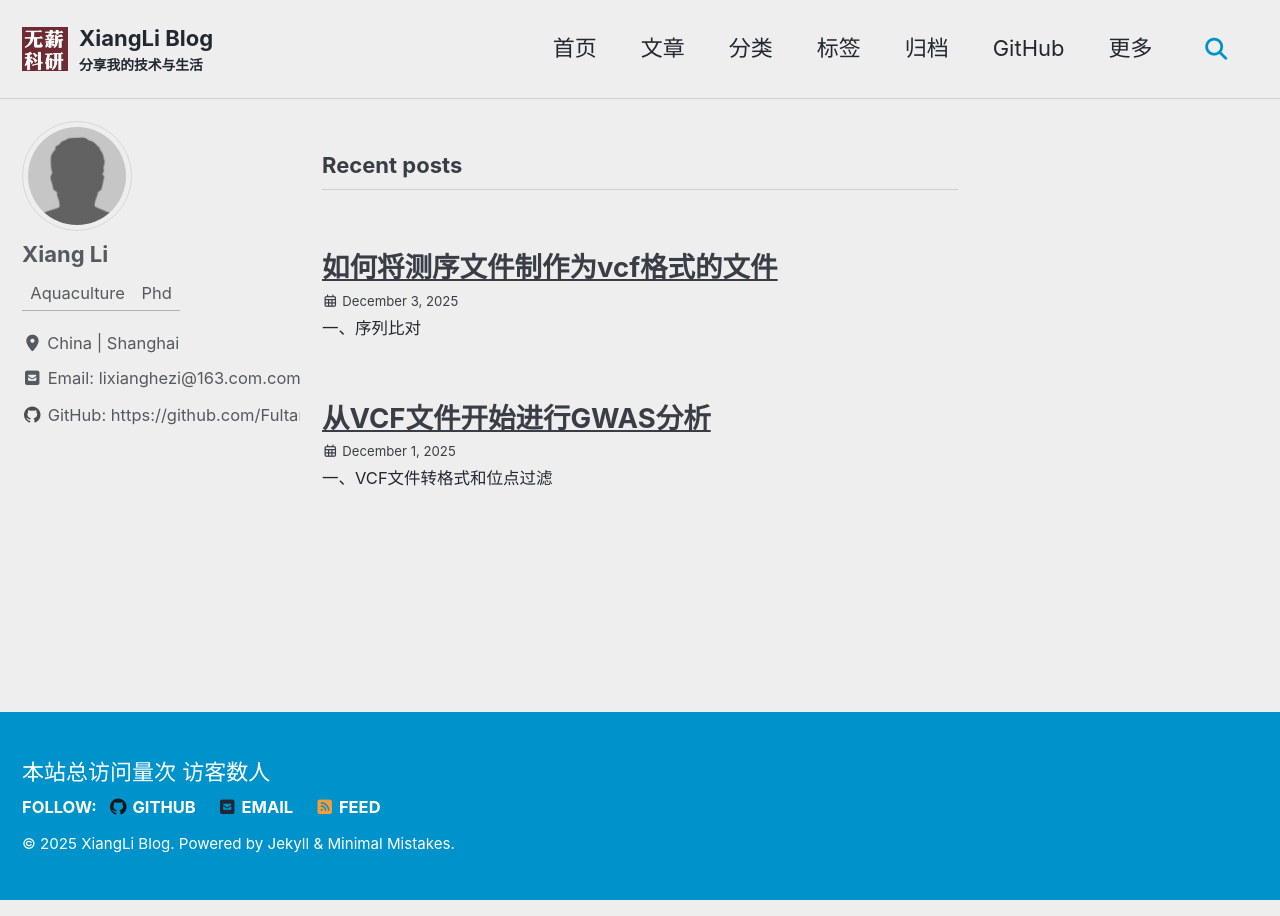
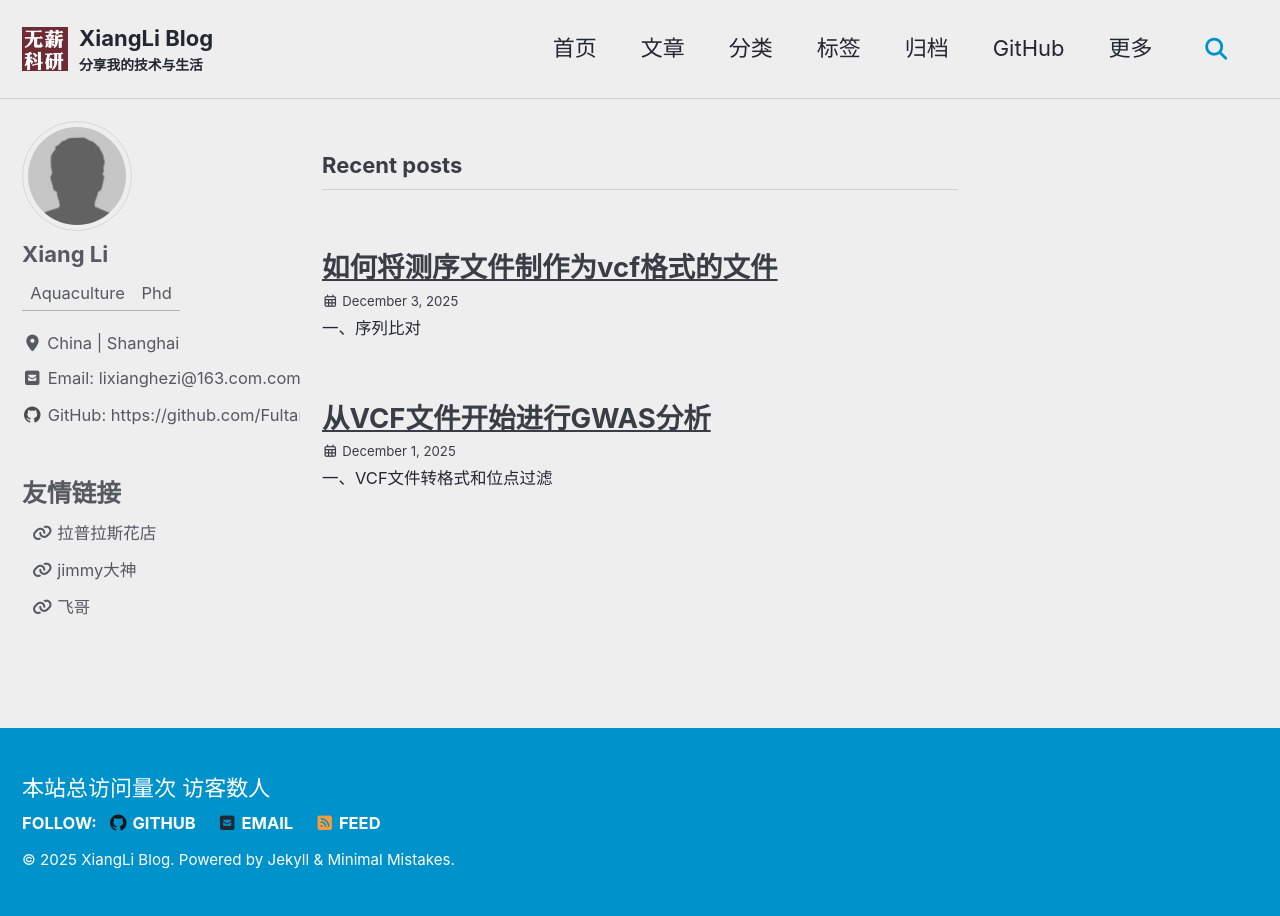
Before and after one commit to Fultar/Fultar.github.io, a Jekyll site: the page built from index.html, in a window 1280 px wide. Built offline with Jekyll 4.4.1, drawn with Linux system fonts in a browser that asks for light colours; cached includes are drawn as plain includes; the list of posts is cut into pages by our own code; comment, search, counter and statistics services are not loaded.

Commit message:
Update author-profile-custom-links.html

```diff
--- a/_includes/author-profile-custom-links.html
+++ b/_includes/author-profile-custom-links.html
@@ -5,3 +5,23 @@
     </a>
   </li>
 -->
+<div class="author__urls-wrapper">
+  <h3 class="author__title">友情链接</h3>
+  <ul class="author__urls social-icons">
+    <li>
+      <a href="https://laplace.live/" rel="nofollow noopener noreferrer">
+        <i class="fas fa-link" aria-hidden="true"></i> 拉普拉斯花店
+      </a>
+    </li>
+    <li>
+      <a href="https://github.com/jmzeng1314" rel="nofollow noopener noreferrer">
+        <i class="fas fa-link" aria-hidden="true"></i> jimmy大神
+      </a>
+    </li>
+    <li>
+      <a href="https://www.zhihu.com/people/yijiaobani" rel="nofollow noopener noreferrer">
+        <i class="fas fa-link" aria-hidden="true"></i> 飞哥
+      </a>
+    </li>
+  </ul>
+</div>
```
